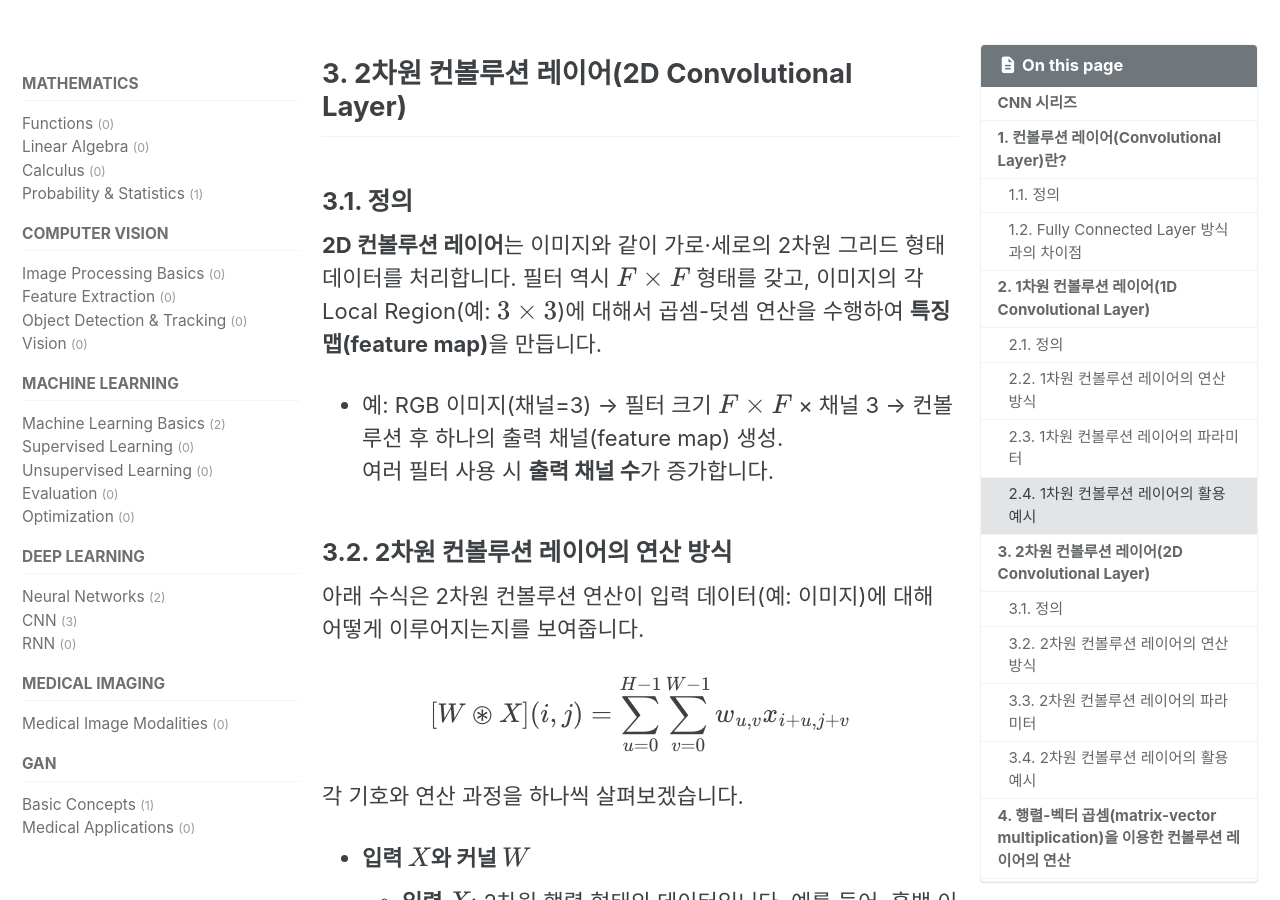
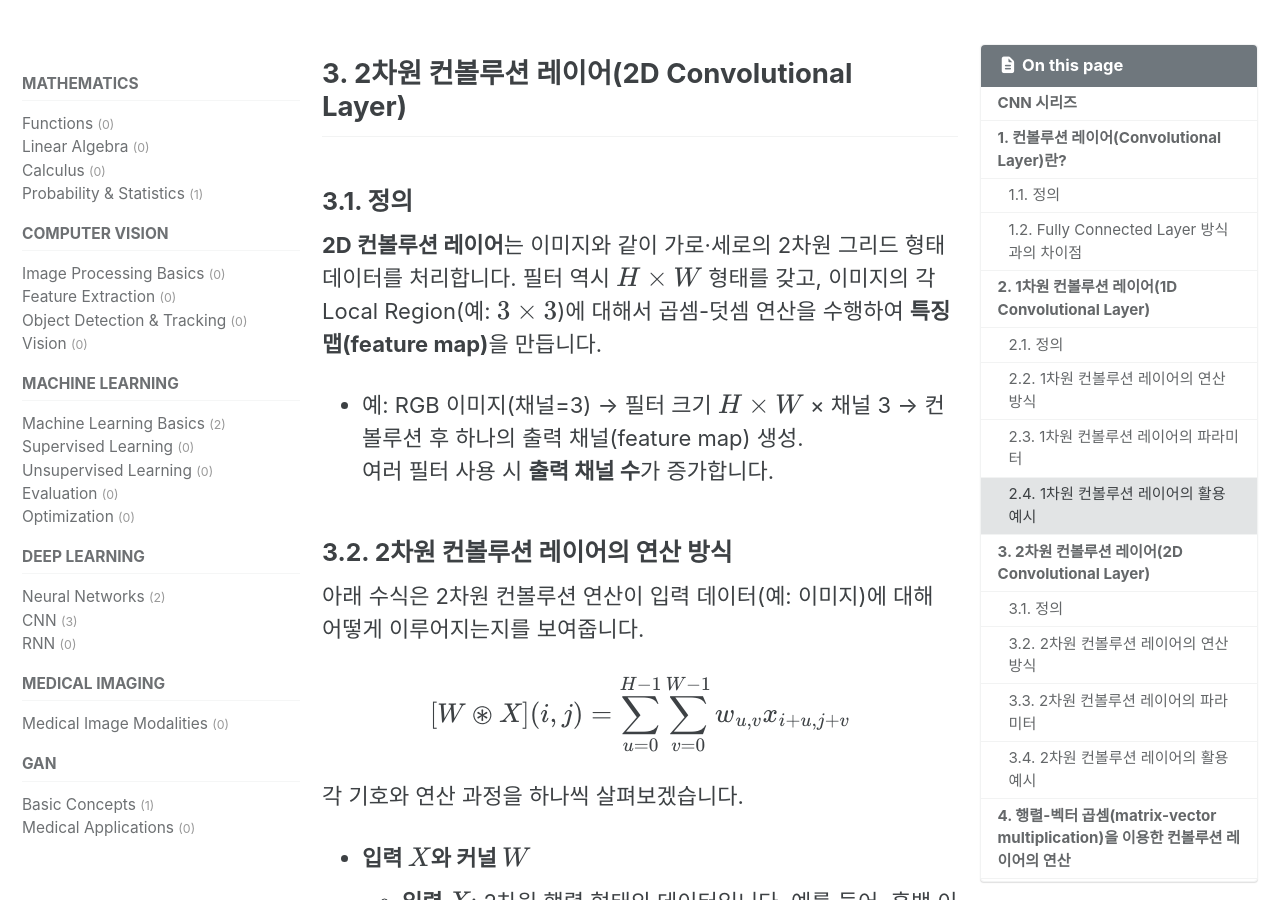
Before and after one commit to EngineerYhLee/EngineerYhLee.github.io, a Jekyll site: the page built from _posts/DeepLearning/CNN/2025-02-15-3_Convolution Layer.md, in a window 1280 px wide and 900 px high, scrolled down 5727 px. Built offline with Jekyll 4.4.1, drawn with Linux system fonts in a browser that asks for light colours; cached includes are drawn as plain includes; formulas are drawn with MathJax 3.

Commit message:
fix: 수식 수정

```diff
--- a/_posts/DeepLearning/CNN/2025-02-15-3_Convolution Layer.md
+++ b/_posts/DeepLearning/CNN/2025-02-15-3_Convolution Layer.md
@@ -124,9 +124,9 @@ $$
 ## 3. 2차원 컨볼루션 레이어(2D Convolutional Layer)
 
 ### 3.1. 정의
-**2D 컨볼루션 레이어**는 이미지와 같이 가로·세로의 2차원 그리드 형태 데이터를 처리합니다. 필터 역시 $$F \times F$$ 형태를 갖고, 이미지의 각 Local Region(예: $$3 \times 3$$)에 대해서 곱셈-덧셈 연산을 수행하여 **특징 맵(feature map)**을 만듭니다.
+**2D 컨볼루션 레이어**는 이미지와 같이 가로·세로의 2차원 그리드 형태 데이터를 처리합니다. 필터 역시 $$H \times W$$ 형태를 갖고, 이미지의 각 Local Region(예: $$3 \times 3$$)에 대해서 곱셈-덧셈 연산을 수행하여 **특징 맵(feature map)**을 만듭니다.
 
-- 예: RGB 이미지(채널=3) → 필터 크기 $$F \times F$$ × 채널 3 → 컨볼루션 후 하나의 출력 채널(feature map) 생성.
+- 예: RGB 이미지(채널=3) → 필터 크기 $$H \times W$$ × 채널 3 → 컨볼루션 후 하나의 출력 채널(feature map) 생성.
   여러 필터 사용 시 **출력 채널 수**가 증가합니다.
 
 
@@ -185,7 +185,7 @@ $$
 
 ### 3.3. 2차원 컨볼루션 레이어의 파라미터
 - **입력 채널(in_channels)**: RGB 이미지 → 3 등
-- **커널 크기(kernel_size)**: $$F \times F$$
+- **커널 크기(kernel_size)**: $$H \times W$$
 - **출력 채널(filters, out_channels)**: 필터 개수
 - **스트라이드(Stride), 패딩(Padding)**: 출력 크기를 조정, 가장자리 정보 손실 방지 등에 사용
 
```
